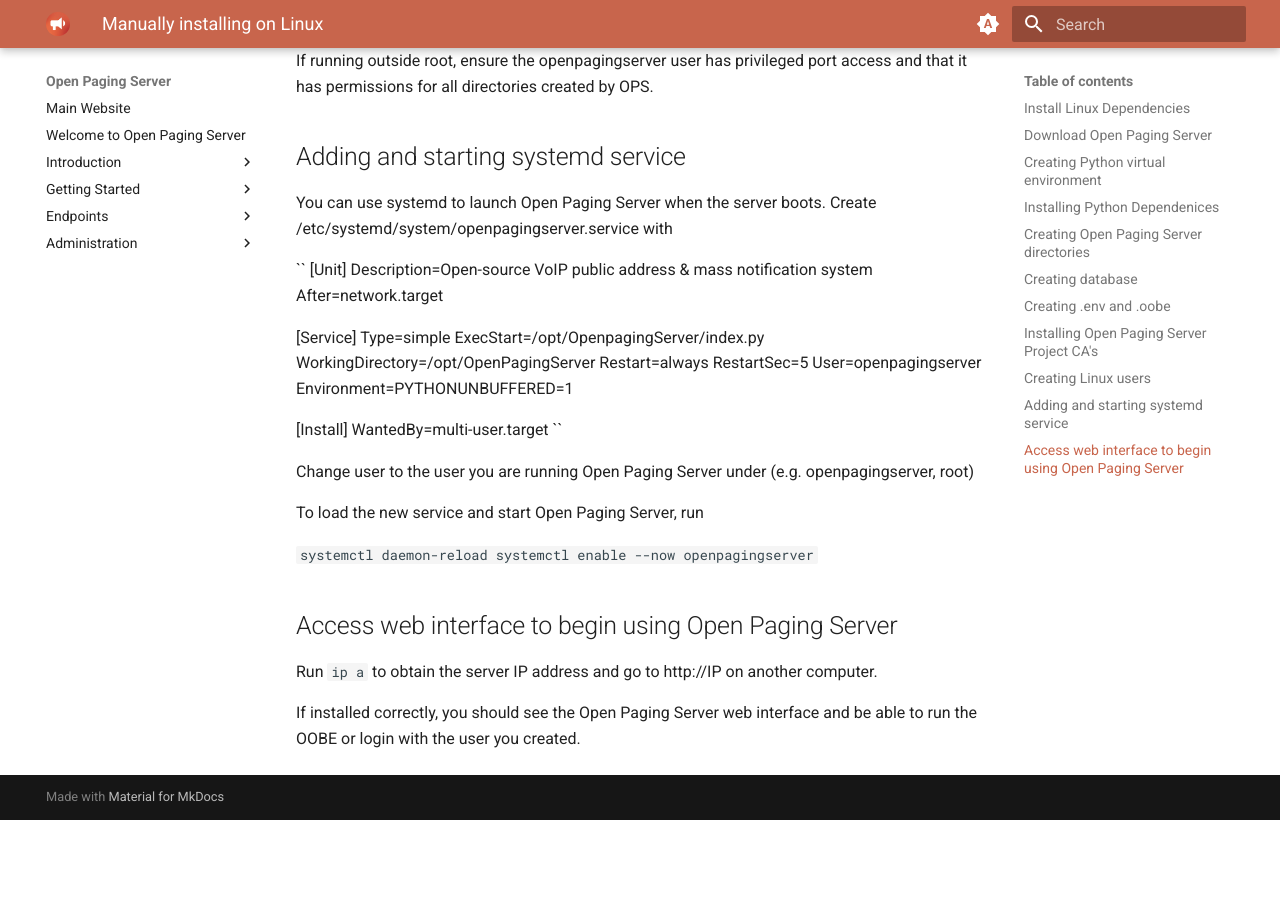
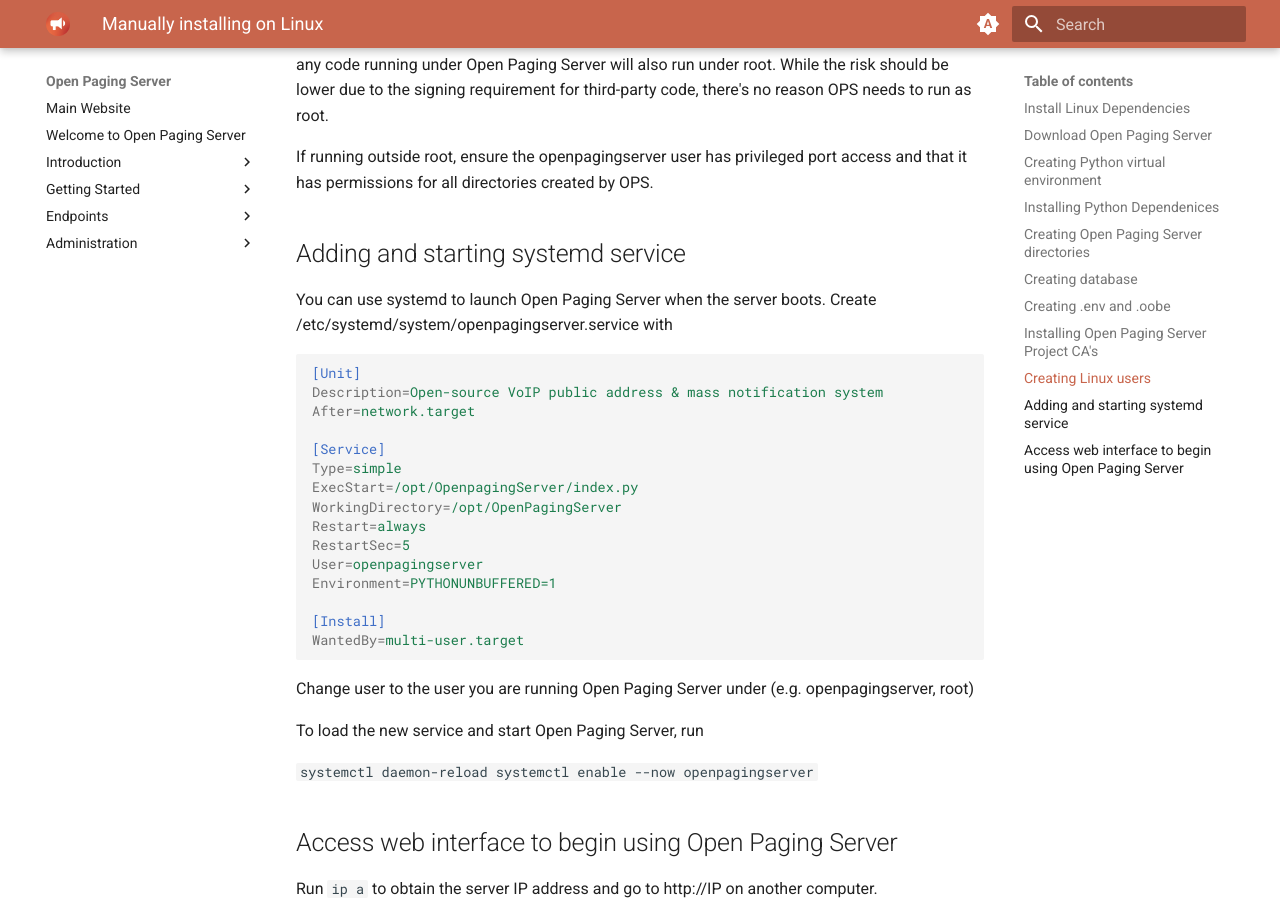
Before and after one commit to OpenPagingServer/documentation, an MkDocs documentation site: the page built from docs/gettingstarted/install/linux-man.md, in a window 1280 px wide and 900 px high, scrolled down 3984 px. Built offline with MkDocs 1.6.1 and Material for MkDocs 9.7.7, drawn with Linux system fonts in a browser that asks for light colours; before the commit the page ends 4804 px from its top, so only the background shows below that.

Commit message:
Update linux-man.md

````diff
--- a/docs/gettingstarted/install/linux-man.md
+++ b/docs/gettingstarted/install/linux-man.md
@@ -122,7 +122,7 @@ If you manually created the database rather than running database_initialization
 
 .env should contain the following:
 
-``
+```
 DB_HOST='127.0.0.1'
 DB_USER='YOURDBUSERHERE'
 DB_PASS='YOURDBPASSHERE'
@@ -131,7 +131,7 @@ DEBUG=false
 WEB_REVERSE_PROXY_ALLOWED=127.0.0.1
 API_REVERSE_PROXY_ALLOWED=127.0.0.1
 DEMO_MODE=false
-``
+```
 
 You can edit the parameters to fit your needs
 
@@ -150,7 +150,7 @@ If running outside root, ensure the openpagingserver user has privileged port ac
 ## Adding and starting systemd service
 You can use systemd to launch Open Paging Server when the server boots. Create /etc/systemd/system/openpagingserver.service with
 
-``
+```ini
 [Unit]
 Description=Open-source VoIP public address & mass notification system
 After=network.target
@@ -166,7 +166,7 @@ Environment=PYTHONUNBUFFERED=1
 
 [Install]
 WantedBy=multi-user.target
-``
+```
 
 Change user to the user you are running Open Paging Server under (e.g. openpagingserver, root)
 
````
